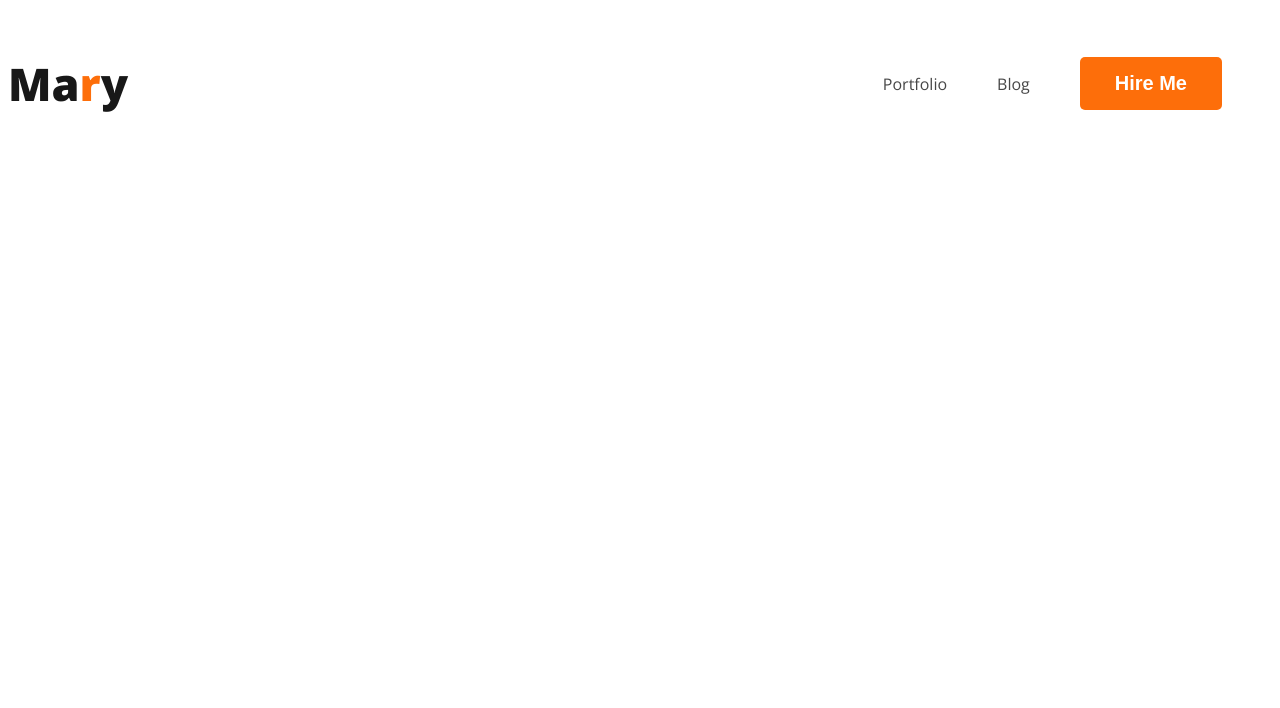
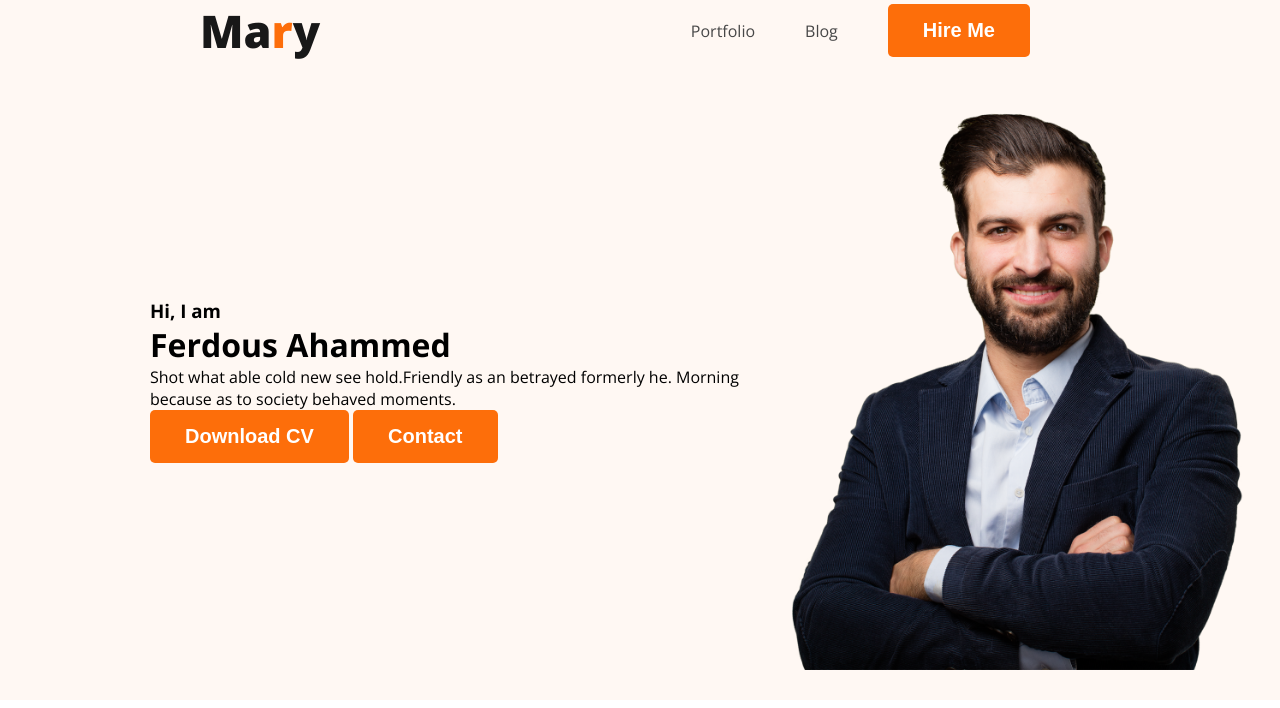
Before and after one commit to ferdousahammed/webdev-portfolio, a plain HTML site: page index.html in a window 1280 px wide. Drawn offline with nearby package versions, Linux system fonts and the light colour scheme.

Commit message:
banner added

```diff
--- a/index.html
+++ b/index.html
@@ -10,7 +10,7 @@
     <link rel="stylesheet" href="./styles/portfolio.css">
 </head>
 <body>
-    <header>
+    <header class="header">
         <nav>
             <h3 class="nav-title">Ma<span class="text-primary">r</span>y</h3>
             <ul>
@@ -19,7 +19,16 @@
                 <li><button class="btn-primary">Hire Me</button></li>
             </ul>
         </nav>
-
+        <div class="banner">
+            <div>
+                <h3 class="banner-greeting">Hi, I am</h3>
+                <h1 class="banner-title">Ferdous Ahammed</h3>
+                <p>Shot what able cold new see hold.Friendly as an betrayed formerly he. Morning because as to society behaved moments.</p>
+                <button class="btn-primary">Download CV</button>
+                <button class="btn-primary">Contact</button>
+            </div>
+            <img class="profile-portrait" src="./images/hardy.png" alt="Md. Ferdous-Ahammed-portrait">
+        </div>
     </header>
     <main>
 
--- a/styles/portfolio.css
+++ b/styles/portfolio.css
@@ -1,7 +1,7 @@
-/* *{
+*{
     margin: 0;
     padding: 0;
-} */
+}
 
 /* shared style */
 
@@ -28,6 +28,7 @@ body{
 nav{
     display: flex;
     justify-content: space-between;
+    margin: 0 200px;
 }
 
 nav>ul {
@@ -51,3 +52,19 @@ nav a{
     font-size: 45px;
     font-weight: 800;
 }
+
+/* header related style */
+
+.header{
+    background-color: #FFF8F3;
+}
+
+.banner{
+    padding: 30px 30px  30px 150px;
+    display: flex;
+    align-items: center;
+}
+
+.banner .profile-portrait{
+    width: 500px;
+}
```
